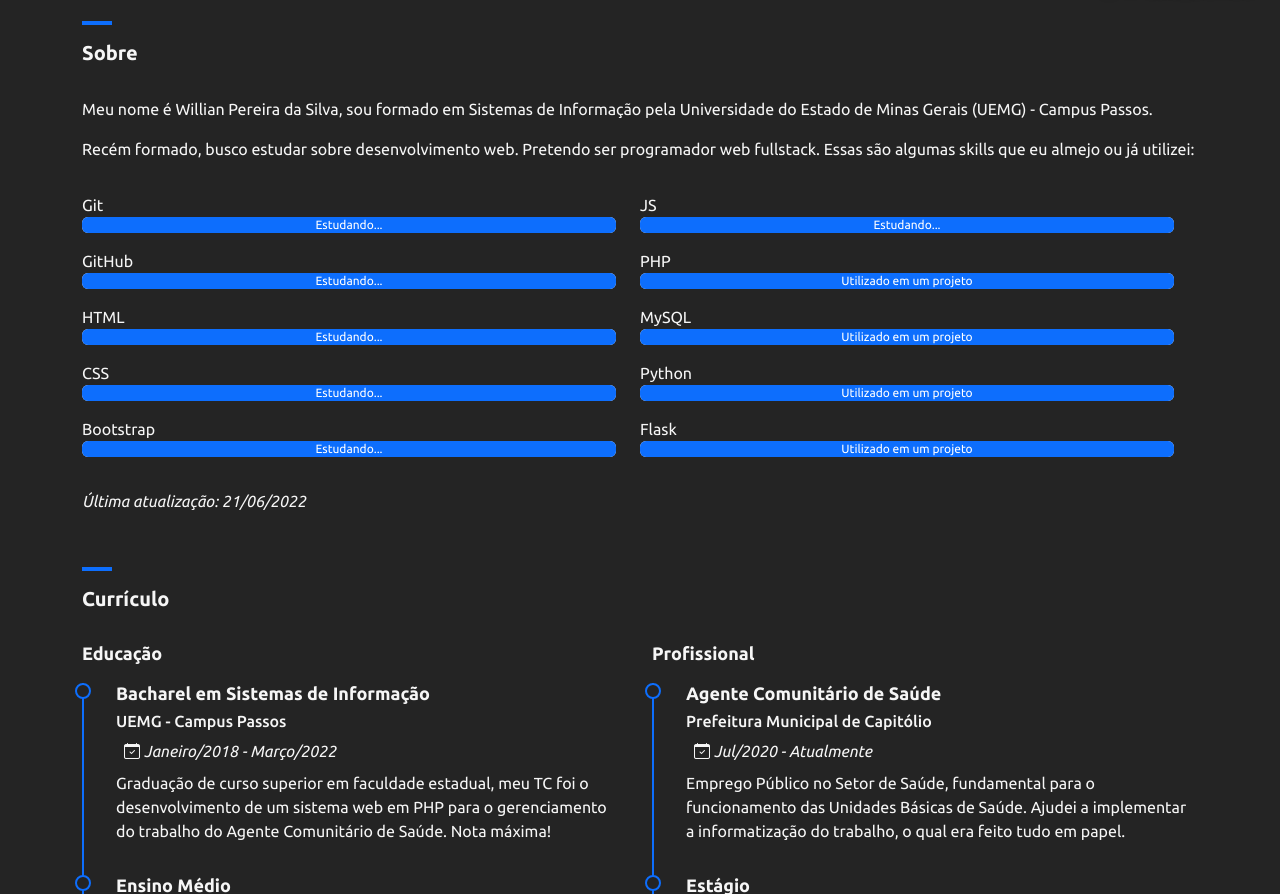
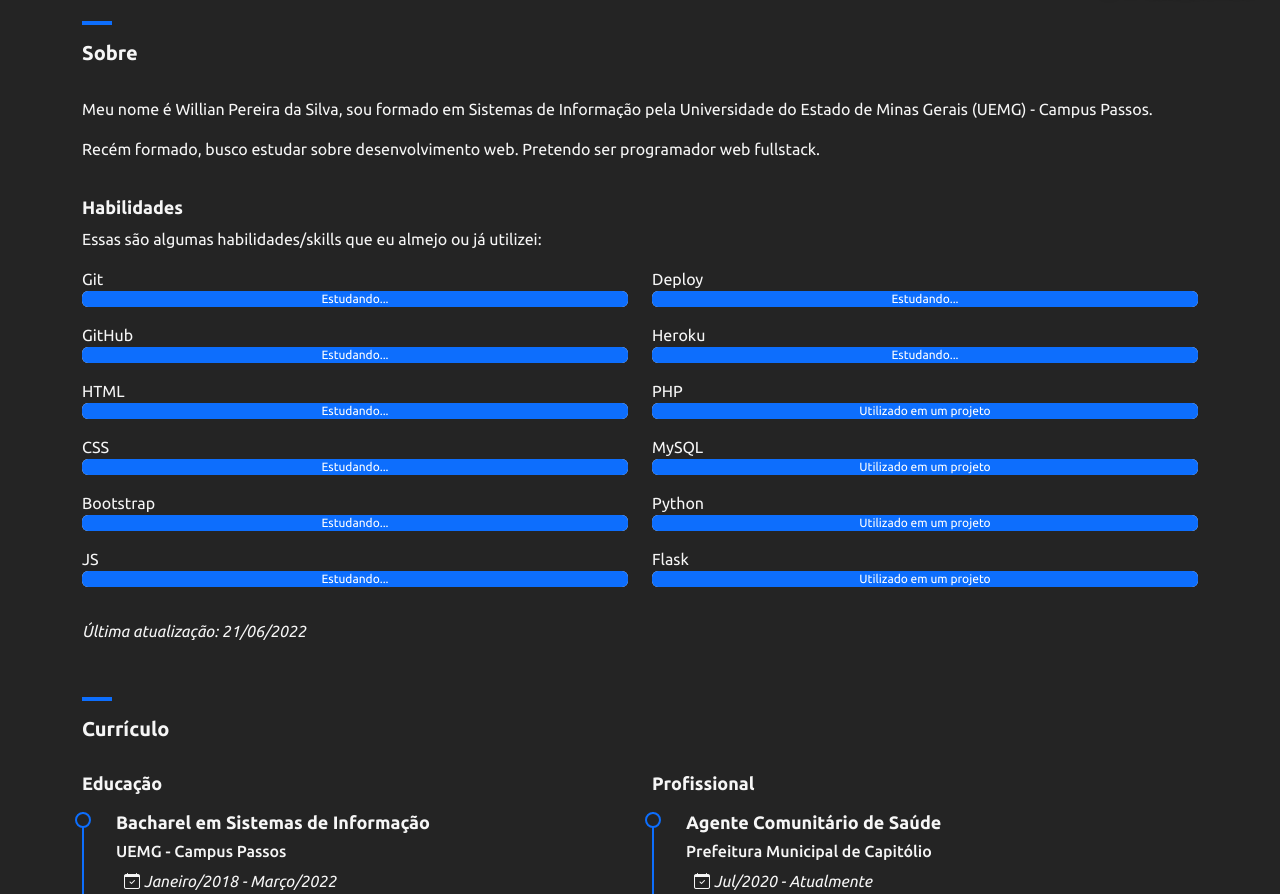
Before and after one commit to williancapitolio/portfolio, a Flask app: page / in a window 1280 px wide. Shown: the part 801-1695 px from the top of the page. Run offline with Flask 2, Linux system fonts and the light colour scheme; some libraries are stand-ins or nearby versions.

Commit message:
update sec sobre habilidades

```diff
--- a/app.py
+++ b/app.py
@@ -1,10 +1,10 @@
 from distutils.log import debug
 from flask import Flask, render_template, redirect, request, flash
 from flask_mail import Mail, Message
-from config import email, GmailAPPPassword
+from config import secretKey, email, GmailAPPPassword
 
 app = Flask(__name__)
-app.secret_key = 'landingpagewill'
+app.secret_key = secretKey
 
 mail_settings = {
     "MAIL_SERVER": 'smtp.gmail.com',
@@ -42,14 +42,14 @@ def send ():
             recipients = [app.config.get("MAIL_USERNAME")],
             body = f'''
 
-            {formContato.nome} com o e-mail {formContato.email}, te enviou a seguinte mensagem:
+            {formContato.nome}, com o e-mail {formContato.email} te enviou a seguinte mensagem:
 
             {formContato.mensagem}
 
             '''
         )
         mail.send(msg)
-        flash('Mensagem enviada com sucesso!')
+        flash(' Mensagem enviada com sucesso!')
     return redirect('/')
 
 if __name__ == '__main__':
--- a/static/css/style.css
+++ b/static/css/style.css
@@ -246,12 +246,16 @@ h6 {
     margin-top: 2em;
 }
 
-.sobreContent {
+.secSobre .sobreContent {
+    margin-top: 2em;
+}
+
+.secSobre .sobreHabilidades {
     margin-top: 2em;
 }
 
 .secSobre .sobreAtt {
-    margin: 2em 0 0 0;
+    margin-top: 2em;
     font-size: 1em;
     font-weight: 400;
     font-style: italic;
--- a/templates/index.html
+++ b/templates/index.html
@@ -70,12 +70,13 @@
         </section>
         <section class="secSobre container" id="secSobre">
             <h3>Sobre</h3>
-            <div class="row sobreContent">
+            <div class="sobreContent">
                 <p>Meu nome é Willian Pereira da Silva, sou formado em Sistemas de Informação pela Universidade do
                     Estado de
                     Minas Gerais (UEMG) - Campus Passos.</p>
-                <p>Recém formado, busco estudar sobre desenvolvimento web. Pretendo ser programador web fullstack. Essas
-                    são algumas skills que eu almejo ou já utilizei:</p>
+                <p>Recém formado, busco estudar sobre desenvolvimento web. Pretendo ser programador web fullstack.</p>
+                <h4 class="sobreHabilidades">Habilidades</h4>
+                <p class="mb-0"> Essas são algumas habilidades/skills que eu almejo ou já utilizei:</p>
                 <div class="row">
                     <div class="col-md-6">
                         <p class='mt-3 mb-0'>Git</p>
@@ -103,9 +104,19 @@
                             <div class="progress-bar" role="progressbar" style="width: 100%;" aria-valuenow="100"
                                 data-anime="left" aria-valuemin="0" aria-valuemax="100">Estudando...</div>
                         </div>
+                        <p class='mt-3 mb-0'>JS</p>
+                        <div class="progress">
+                            <div class="progress-bar" role="progressbar" style="width: 100%;" aria-valuenow="100"
+                                data-anime="left" aria-valuemin="0" aria-valuemax="100">Estudando...</div>
+                        </div>
                     </div>
                     <div class="col-md-6">
-                        <p class='mt-3 mb-0'>JS</p>
+                        <p class='mt-3 mb-0'>Deploy</p>
+                        <div class="progress">
+                            <div class="progress-bar" role="progressbar" style="width: 100%;" aria-valuenow="100"
+                                data-anime="left" aria-valuemin="0" aria-valuemax="100">Estudando...</div>
+                        </div>
+                        <p class='mt-3 mb-0'>Heroku</p>
                         <div class="progress">
                             <div class="progress-bar" role="progressbar" style="width: 100%;" aria-valuenow="100"
                                 data-anime="left" aria-valuemin="0" aria-valuemax="100">Estudando...</div>
@@ -132,7 +143,7 @@
                         </div>
                     </div>
                 </div>
-                <span class="sobreAtt">Última atualização: 21/06/2022</span>
+                <p class="sobreAtt">Última atualização: 21/06/2022</p>
             </div>
             </div>
             </div>
```
